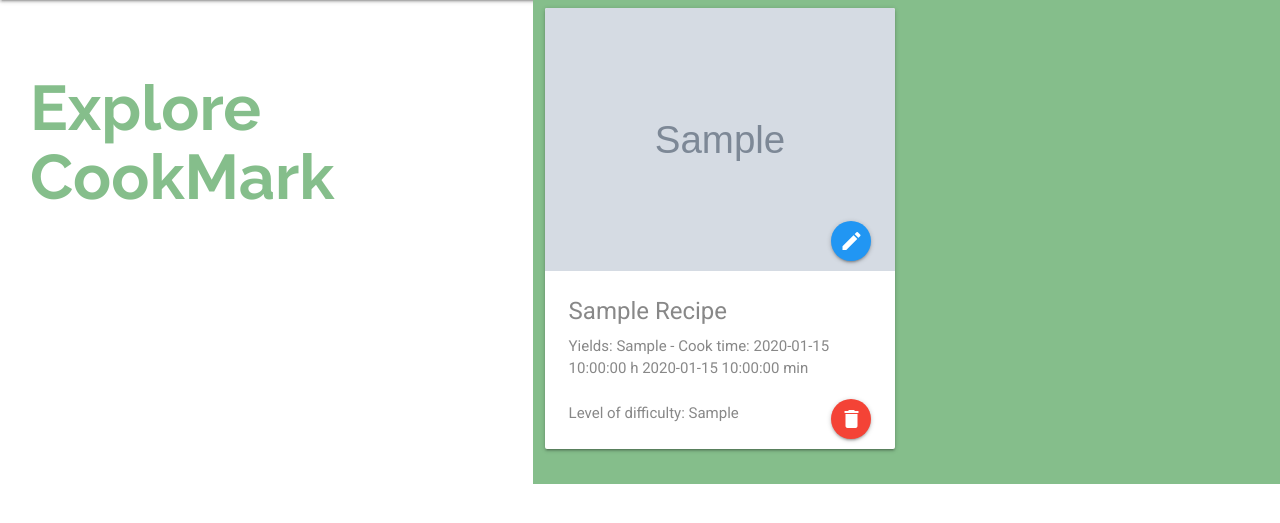
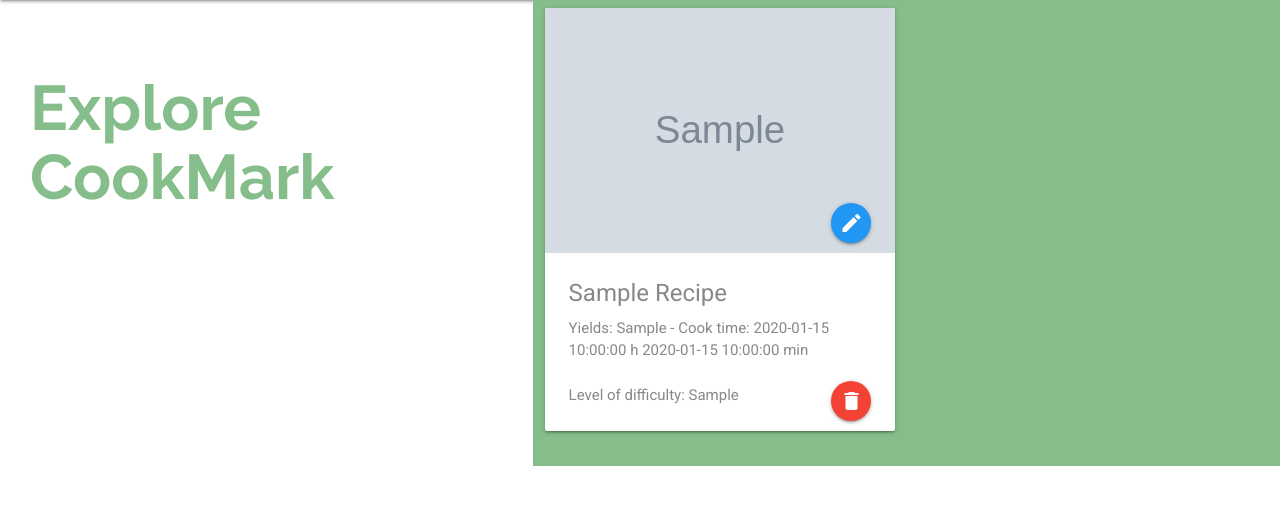
Before and after one commit to Code-Institute-Submissions/CookMark, a Flask app: page / in a window 1280 px wide. Shown: the part 64-587 px from the top of the page. Run offline with Flask 2, Linux system fonts and the light colour scheme; grey boxes marked "Sample" are stand-in pictures; a database or web service that is not in the repository returns one stand-in record (values such as "Sample title"); some libraries are stand-ins or nearby versions.

Commit message:
Change recipe image max-height

```diff
--- a/static/css/style.css
+++ b/static/css/style.css
@@ -73,6 +73,16 @@ textarea, option, input {
   color: #888888;
 }
 
+.card-image img {
+  max-height: 245px;
+  -o-object-fit: cover;
+     object-fit: cover;
+}
+
+.get-recipe-image img {
+  max-height: 400px;
+}
+
 /*-------------------------------Utilities*/
 #addColumn {
   background-color: #85be8b;
--- a/static/css/style.scss
+++ b/static/css/style.scss
@@ -62,6 +62,13 @@ textarea, option, input {
 .card-content, .card-content p {
     color: #888888;
 }
+.card-image img{
+    max-height: 245px;
+    object-fit: cover;
+}
+.get-recipe-image img{
+    max-height: 400px;
+}
 /*-------------------------------Utilities*/
 #addColumn {
     background-color: $lightgreen;
```
Also changed, not shown: 1 other file.
